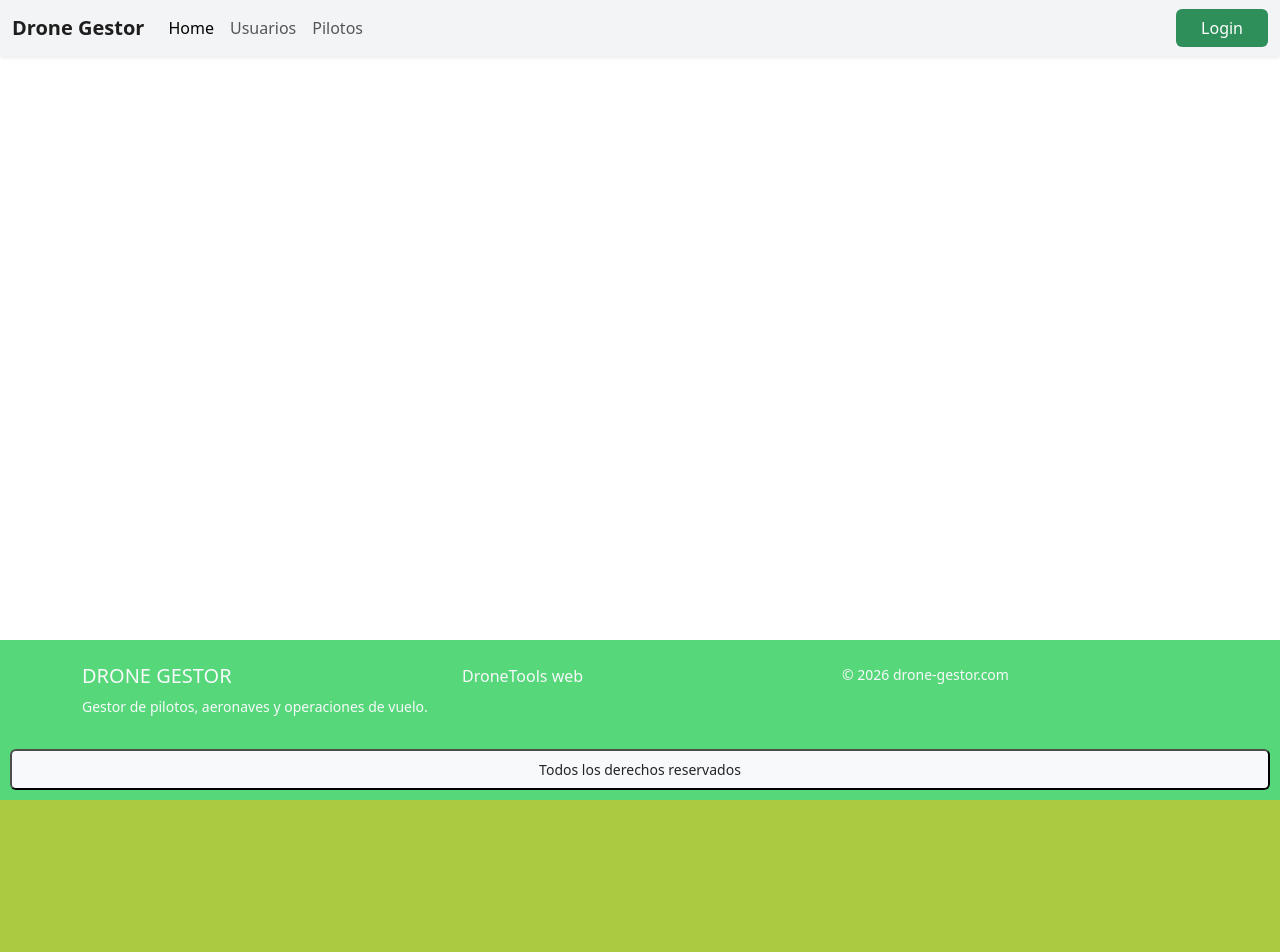
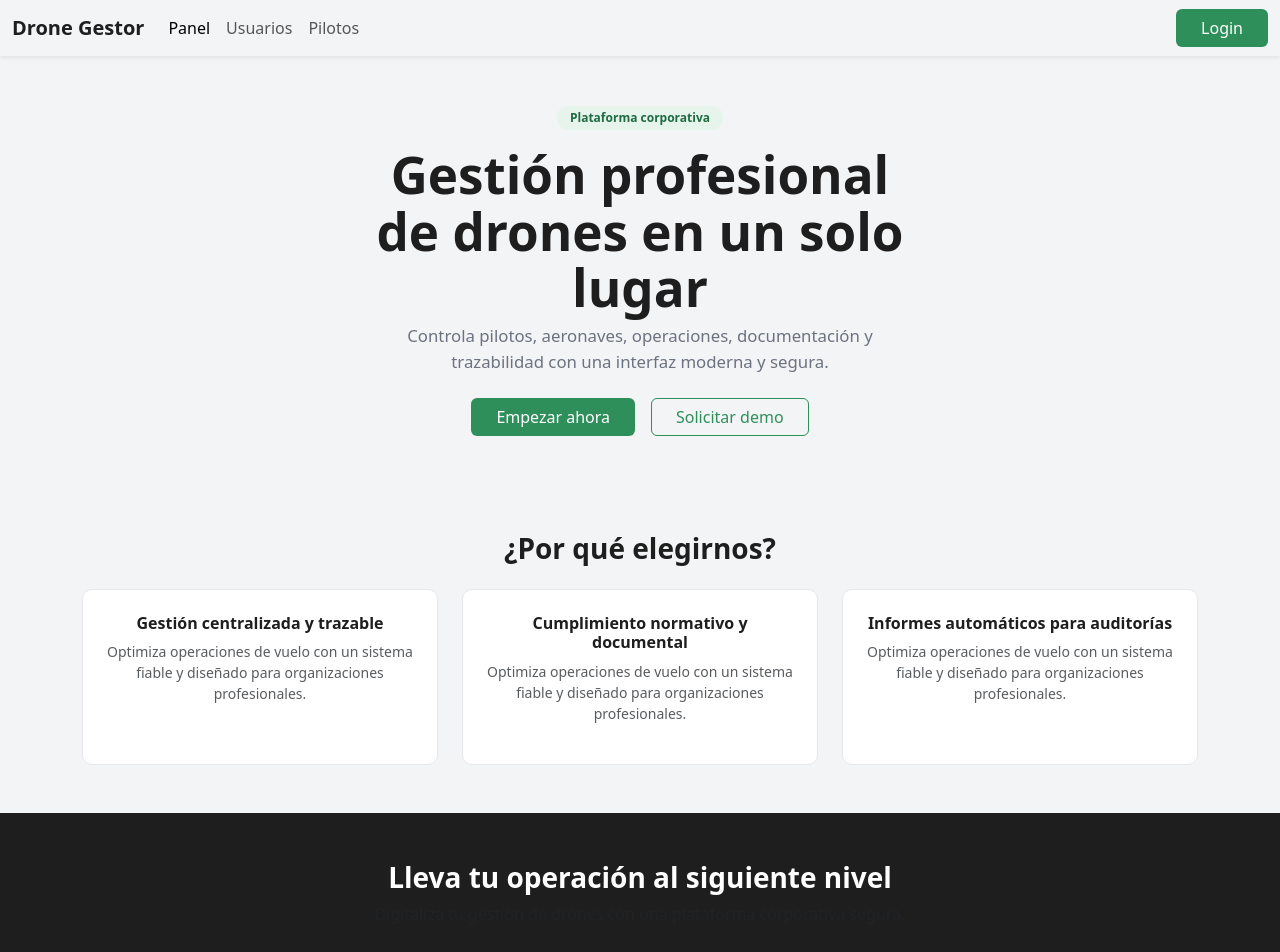
Before and after one commit to kfuentesb/DroneGestory, a React (Vite) app in the folder frontend/: page /home in a window 1280 px wide. Shown: the top 952 px of the page. Before the commit the page ends 800 px from the top, so only its background shows below. Built offline with nearby package versions, Linux system fonts and the light colour scheme.

Commit message:
Ajustando colores

```diff
--- a/frontend/src/components/Dashboard.tsx
+++ /dev/null
@@ -1,11 +0,0 @@
-import React from 'react';
-import Navbar from './Navbar';
-
-function Dashboard() {
-  return (
-    <div>
-    </div>
-  )
-}
-
-export default Dashboard
--- /dev/null
+++ b/frontend/src/components/Home.tsx
@@ -0,0 +1,105 @@
+import React from "react";
+
+const Home: React.FC = () => {
+  return (
+    <main style={{ backgroundColor: "#F3F4F6", minHeight: "100vh" }}>
+      {/* HERO */}
+      <section className="container py-5">
+        <div className="d-flex justify-content-center g-5">
+          <div className="col-md-6">
+            <span
+              className="badge mb-3"
+              style={{
+                backgroundColor: "#E6F4EC",
+                color: "#1F6B43",
+                padding: "0.4rem 0.8rem",
+                borderRadius: "999px",
+              }}
+            >
+              Plataforma corporativa
+            </span>
+            <h1 className="fw-bold" style={{ color: "#1E1E1E" }}>
+              Gestión profesional de drones en un solo lugar
+            </h1>
+            <p style={{ color: "#6B7280", fontSize: "1.05rem" }}>
+              Controla pilotos, aeronaves, operaciones, documentación y trazabilidad
+              con una interfaz moderna y segura.
+            </p>
+            <div className="d-flex justify-content-center gap-3 mt-4">
+              <button
+                className="btn px-4"
+                style={{ backgroundColor: "#2F8F5B", color: "white" }}
+              >
+                Empezar ahora
+              </button>
+              <button
+                className="btn px-4"
+                style={{
+                  border: "1px solid #2F8F5B",
+                  color: "#2F8F5B",
+                  background: "transparent",
+                }}
+              >
+                Solicitar demo
+              </button>
+            </div>
+          </div>
+        </div>
+      </section>
+
+      {/* BENEFICIOS */}
+      <section className="container py-5">
+        <h3 className="fw-bold text-center mb-4" style={{ color: "#1E1E1E" }}>
+          ¿Por qué elegirnos?
+        </h3>
+        <div className="row g-4">
+          {[
+            "Gestión centralizada y trazable",
+            "Cumplimiento normativo y documental",
+            "Informes automáticos para auditorías",
+          ].map((text, i) => (
+            <div className="col-md-4" key={i}>
+              <div
+                className="p-4 h-100"
+                style={{
+                  background: "#FFFFFF",
+                  borderRadius: "10px",
+                  border: "1px solid #E5E7EB",
+                }}
+              >
+                <h6 className="fw-semibold" style={{ color: "#1E1E1E" }}>
+                  {text}
+                </h6>
+                <p className="small text-muted">
+                  Optimiza operaciones de vuelo con un sistema fiable y diseñado
+                  para organizaciones profesionales.
+                </p>
+              </div>
+            </div>
+          ))}
+        </div>
+      </section>
+
+      {/* CTA FINAL */}
+      <section
+        className="py-5"
+        style={{ backgroundColor: "#1E1E1E", color: "white" }}
+      >
+        <div className="container text-center">
+          <h3 className="fw-bold">Lleva tu operación al siguiente nivel</h3>
+          <p className="text-muted">
+            Digitaliza tu gestión de drones con una plataforma corporativa segura.
+          </p>
+          <button
+            className="btn mt-3 px-4"
+            style={{ backgroundColor: "#2F8F5B", color: "white" }}
+          >
+            Solicitar acceso
+          </button>
+        </div>
+      </section>
+    </main>
+  );
+};
+
+export default Home;
--- a/frontend/src/components/LogIn.tsx
+++ b/frontend/src/components/LogIn.tsx
@@ -44,7 +44,7 @@ function LogIn() {
             <div style={{ width: "100%", maxWidth: "400px" }}>
 
                 <h4 className="text-center mb-3 fw-normal">
-                    Inicia sesión en Drone Gestory
+                    Iniciar sesión en Drone Gestor
                 </h4>
 
                 <div
--- a/frontend/src/components/Navbar.tsx
+++ b/frontend/src/components/Navbar.tsx
@@ -28,7 +28,7 @@ function Navbar() {
             <ul className="navbar-nav me-auto">
               <li className="nav-item">
                 <NavLink className="nav-link" to="/home">
-                  Home
+                  Panel
                 </NavLink>
               </li>
               <li className="nav-item">
--- a/frontend/src/router/RouterPrincipal.tsx
+++ b/frontend/src/router/RouterPrincipal.tsx
@@ -2,15 +2,15 @@ import React from "react";
 import { Routes, Route, Link, Navigate } from "react-router-dom";
 import LogIn from "../components/LogIn";
 import PilotsView from "../components/PilotsView";
-import Dashboard from "../components/Dashboard";
+import Home from "../components/Home";
 
 export default class RouterPrincipal extends React.Component {
   render() {
     return (
       <div>
         <Routes>
-          <Route path="/" element={<Navigate to="/auth/login" />} />
-          <Route path="/home" element={<Dashboard />} />
+          <Route path="/" element={<Navigate to="/home" />} />
+          <Route path="/home" element={<Home />} />
           <Route path="/auth/login" element={<LogIn />} />
           <Route path="/auth/pilots" element={<PilotsView />}></Route>
         </Routes>
```
